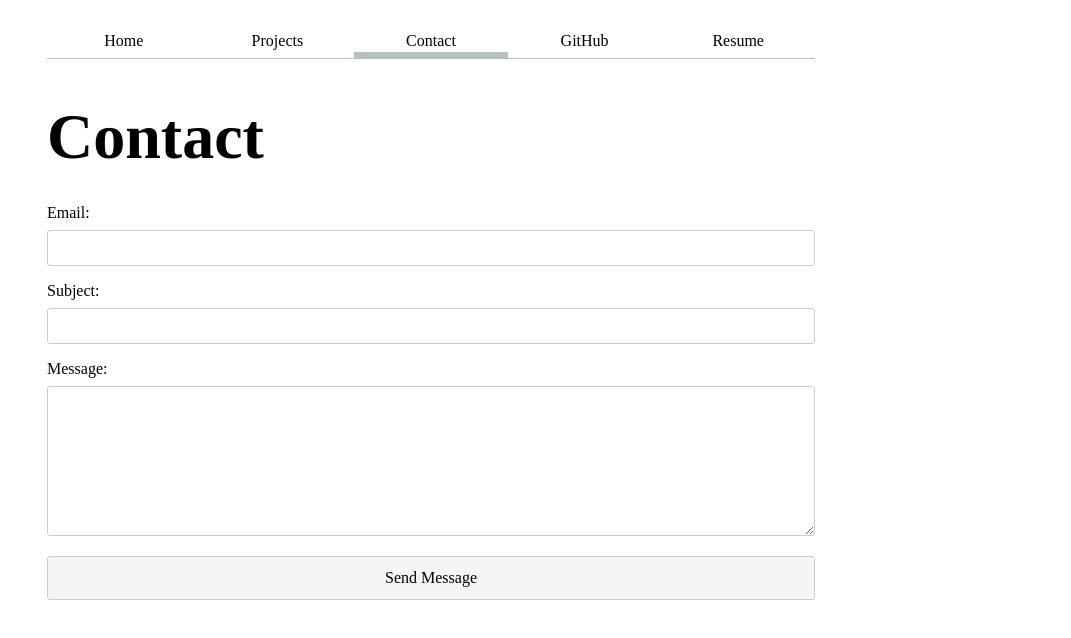
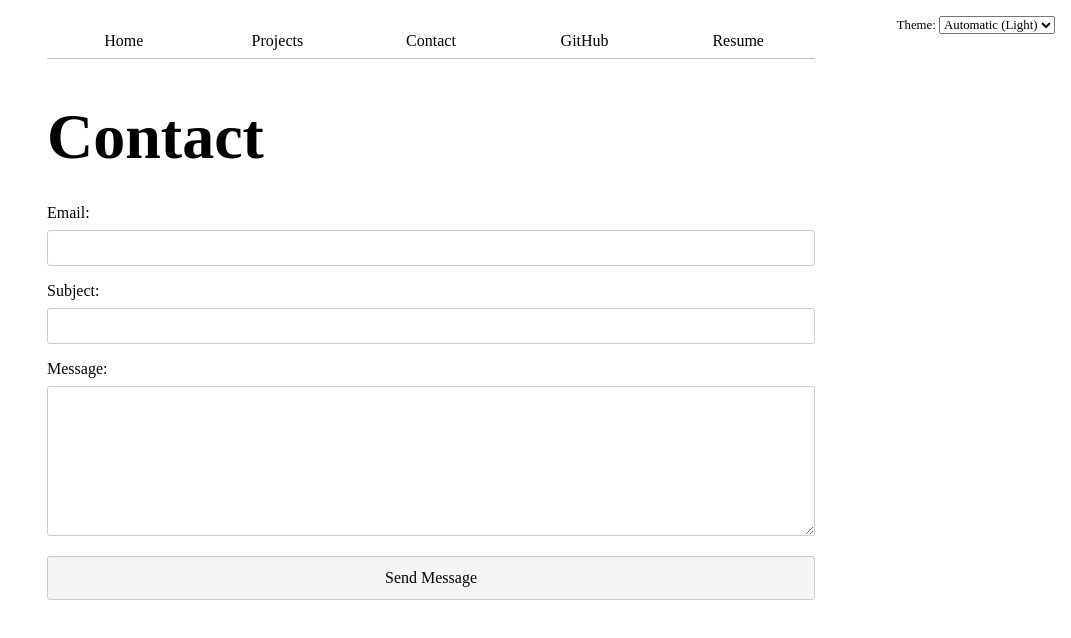
Before and after one commit to aaadit24/Portfolio, a plain HTML site: page contact/index.html in a window 1280 px wide. Shown: the whole page, without its empty margins (209-1280 px from the left). Drawn offline with Linux system fonts and the light colour scheme.

Commit message:
Complete Lab3

```diff
--- a/contact/index.html
+++ b/contact/index.html
@@ -7,13 +7,6 @@
         <title>Contact</title>
     </head>
     <body>
-        <nav>
-            <a href="../index.html">Home</a>
-            <a href="../projects/index.html">Projects</a>
-            <a href="../contact/index.html" class="current">Contact</a>
-            <a href="https://github.com/aaadit24" target="_blank">GitHub</a>
-            <a href="../resume/index.html">Resume</a>
-        </nav>
 
         <h1>Contact</h1>
 
@@ -38,6 +31,7 @@
             </p>
             <button>Send Message</button>
         </form>
+        <script src="/global.js" type="module"></script>
 
     </body>
 </html>
--- a/global.js
+++ b/global.js
@@ -1,5 +1,66 @@
-console.log('IT’S ALIVE!');
+console.log('IT\'S ALIVE!');
 
 function $$(selector, context = document) {
   return Array.from(context.querySelectorAll(selector));
 }
+
+let pages = [
+  { url: '', title: 'Home' },
+  { url: 'projects/', title: 'Projects' },
+  { url: 'contact/', title: 'Contact' },
+  { url: 'https://github.com/aaadit24', title: 'GitHub' },
+  { url: 'resume/', title: 'Resume' }
+];
+
+const ARE_WE_HOME = document.documentElement.classList.contains('home');
+
+let nav = document.createElement('nav');
+document.body.prepend(nav);
+
+for (let p of pages) {
+  let url = p.url;
+
+  if (!ARE_WE_HOME && !url.startsWith('http')) {
+    url = '../' + url;
+  }
+
+  let a = document.createElement('a');
+  a.href = url;
+  a.textContent = p.title;
+
+  if (a.host === location.host && a.pathname === location.pathname) {
+    a.classList.add('current');
+  }
+
+  if (a.host !== location.host) {
+    a.target = "_blank";
+  }
+
+  nav.append(a);
+}
+
+document.body.insertAdjacentHTML(
+    'afterbegin',
+    `<label class="color-scheme">
+      Theme:
+      <select>
+        <option value="light dark">Automatic (${matchMedia("(prefers-color-scheme: dark)").matches ? "Dark" : "Light"})</option>
+        <option value="light">Light</option>
+        <option value="dark">Dark</option>
+      </select>
+    </label>`
+  );
+
+  const select = document.querySelector('.color-scheme select');
+
+  if ("colorScheme" in localStorage) {
+    const savedScheme = localStorage.colorScheme;
+    document.documentElement.style.setProperty('color-scheme', savedScheme);
+    select.value = savedScheme;
+  }
+
+  select.addEventListener('input', function(event) {
+    const newScheme = event.target.value;
+    document.documentElement.style.setProperty('color-scheme', newScheme);
+    localStorage.colorScheme = newScheme;
+  });
--- a/style.css
+++ b/style.css
@@ -195,3 +195,35 @@
  #pdf-resume {
     text-align: center;
  }
+
+ /* For Dark Mode */
+:root {
+    color-scheme: light dark;
+  }
+
+  nav {
+    --border-color: oklch(50% 10% 200 / 40%);
+    display: flex;
+    border-bottom: 1px solid var(--border-color);
+    margin-bottom: 1em;
+  }
+
+  nav a.current {
+    border-bottom-color: var(--border-color);
+  }
+
+  nav a:hover {
+    background-color: color-mix(in oklch, var(--color-accent), canvas 85%);
+  }
+
+  .color-scheme {
+    position: absolute;
+    top: 1rem;
+    right: 1rem;
+    font-size: 80%;
+  }
+
+  /* Add to existing input, textarea, button rule */
+  select {
+    font: inherit;
+  }
```
Also changed, not shown: index.html (+1 -7 lines), projects/index.html (+1 -7 lines), resume/index.html (+2 -7 lines).
